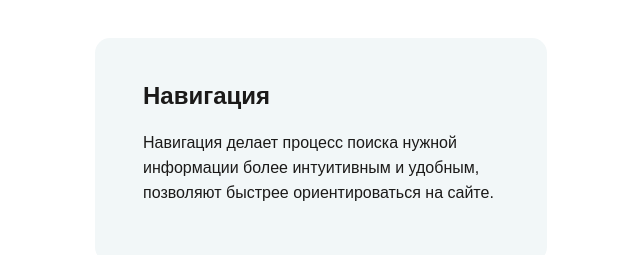
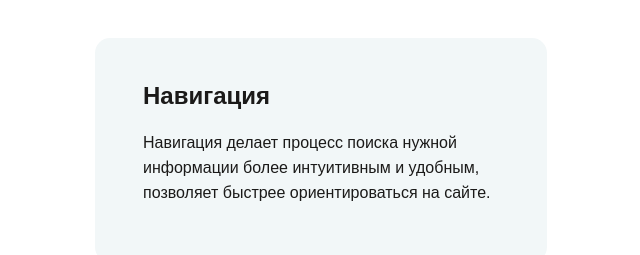
Before and after one commit to Balanyukfed/-CHUTES-LADDERS, a plain HTML site: page components/components/review.html in a window 1280 px wide. Shown: the part 2200-2455 px from the top of the page, 485-1125 px from the left. Drawn offline with Linux system fonts and the light colour scheme; a web font is replaced by a local one.

Commit message:
change letter

```diff
--- a/components/components/review.html
+++ b/components/components/review.html
@@ -124,7 +124,7 @@
                         <a href="/components/components/navigation.html" class="card card__small">
                             <h3>Навигация</h3>
                             <span>Навигация делает процесс поиска нужной информации более интуитивным и удобным,
-                                позволяют быстрее ориентироваться на сайте.</span>
+                                позволяет быстрее ориентироваться на сайте.</span>
                         </a>
                         <a href="/components/components/switch.html" class="card card__small">
                             <h3>Переключатель</h3>
```
Also changed, not shown: components/decoration/review.html (+0 -2 lines).
